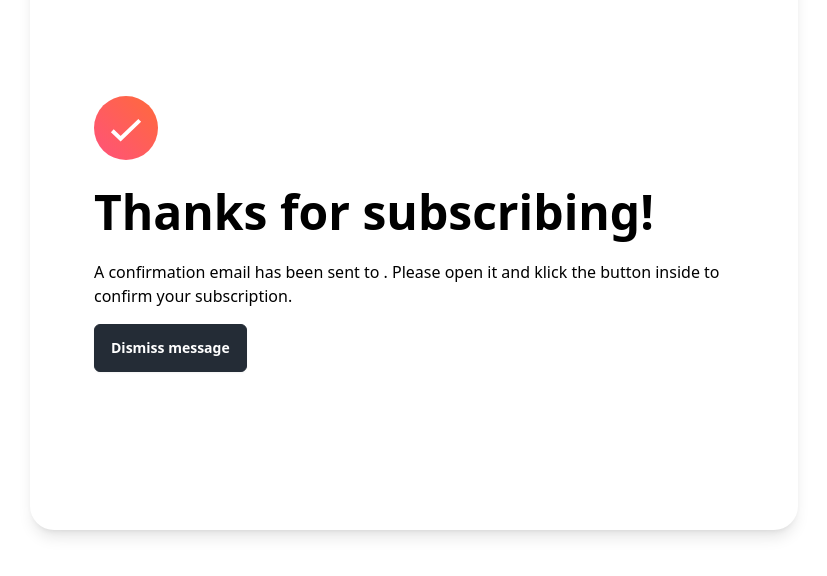
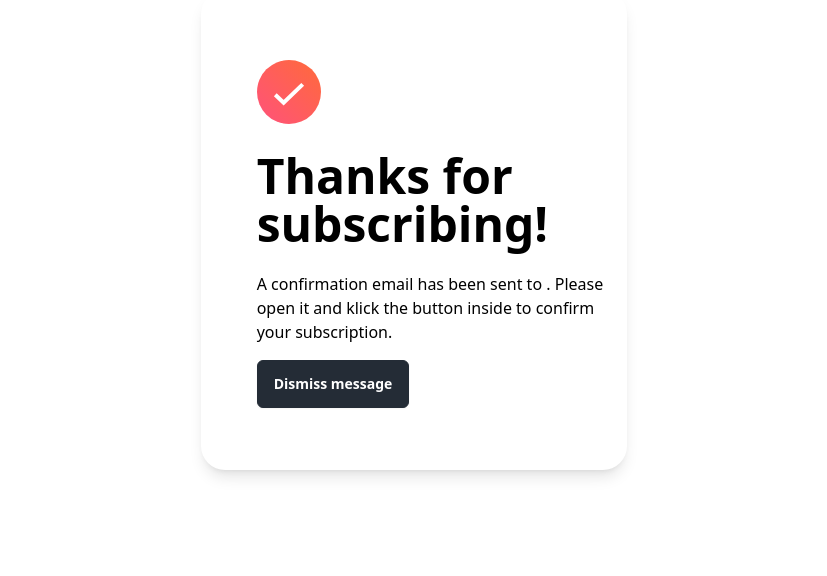
Before and after one commit to LeAmering/frontend-project, a SvelteKit app: page /1 in a window 1280 px wide. Shown: the part 170-746 px from the top of the page, without its empty margins (226-1053 px from the left). Built offline with nearby package versions, Linux system fonts and the light colour scheme.

Commit message:
final commit

```diff
--- a/src/routes/+page.svelte
+++ b/src/routes/+page.svelte
@@ -22,9 +22,9 @@
 
 <div class="h-screen w-screen bg-hsl-[235_18%_26%] flex justify-center items-center">
 	<div
-		class="bg-white text-black rounded-3xl shadow-lg lg:w-3/5 lg:h-3/4 flex flex-col-reverse lg:flex-row justify-between items-center p-6 overflow-hidden"
+		class="bg-white text-black rounded-3xl shadow-lg lg:w-3/5 lg:h-3/4 flex flex-col-reverse lg:flex-row justify-between items-center overflow-hidden"
 	>
-		<div class="max-w-1/2 lg:pl-10">
+		<div class="max-w-1/2 p-6">
 			<h1 class="text-5xl font-bold mb-6">Stay updated!</h1>
 			<p class="mb-0">Join 60,000+ product managers receiving monthly updates on:</p>
 			<div class="flex items-center mb-1">
@@ -63,8 +63,7 @@
 				Subscribe to monthly newsletter
 			</button>
 		</div>
-
-		<div class="flex items-center justify-center h-full p-0 flex-shrink-0">
+		<div class="flex items-center justify-center h-full p-0 flex-shrink-0 lg:p-6">
 			<img
 				class="w-auto h-full object-contain"
 				src="assets/images/illustration-sign-up-desktop.svg"
--- a/src/routes/[success]/+page.svelte
+++ b/src/routes/[success]/+page.svelte
@@ -11,16 +11,16 @@
 
 <div class="h-screen w-screen bg-hsl-[235_18%_26%] flex justify-center items-center">
 	<div
-		class="bg-white text-black rounded-3xl shadow-lg lg:w-3/5 lg:h-3/4 flex flex-col-reverse lg:flex-row justify-between items-center p-6 overflow-hidden"
+		class="bg-white text-black rounded-3xl shadow-lg lg:w-2/6 lg:h-3/5 flex flex-col-reverse lg:flex-row justify-between items-center p-6 overflow-hidden"
 	>
-		<div class="max-w-1/2 pl-10">
-			<div>
+		<div class="max-w-1/2 pl-8">
+			<div class="mb-6">
 				<img src="assets/images/icon-success.svg" alt="check" class="mb-7 mt-2" />
 			</div>
 			<h1 class="text-5xl font-bold mb-6">Thanks for subscribing!</h1>
 			<p class="mb-4">
-				A confirmation email has been sent to {email}. Please open it and klick the button inside to
-				confirm your subscription.
+				A confirmation email has been sent to <b>{email}</b>. Please open it and klick the button
+				inside to confirm your subscription.
 			</p>
 
 			<button
```
